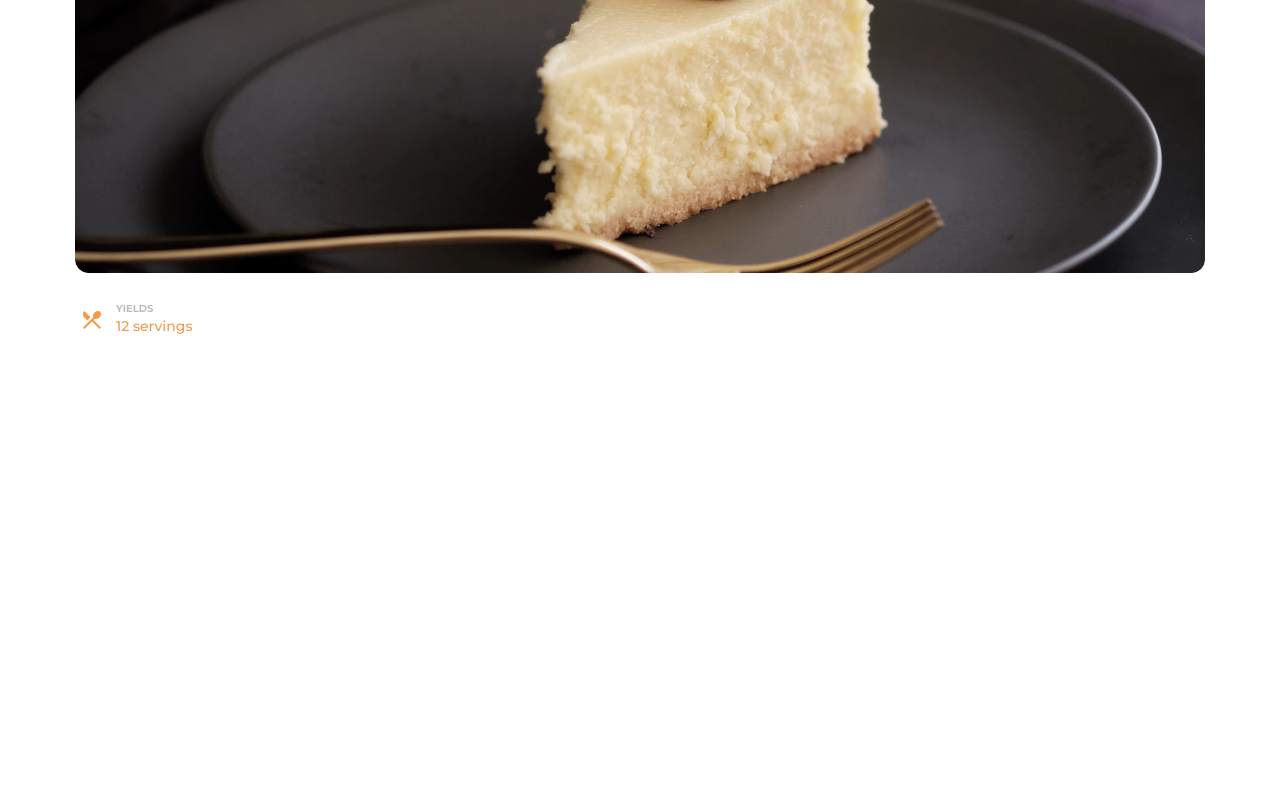
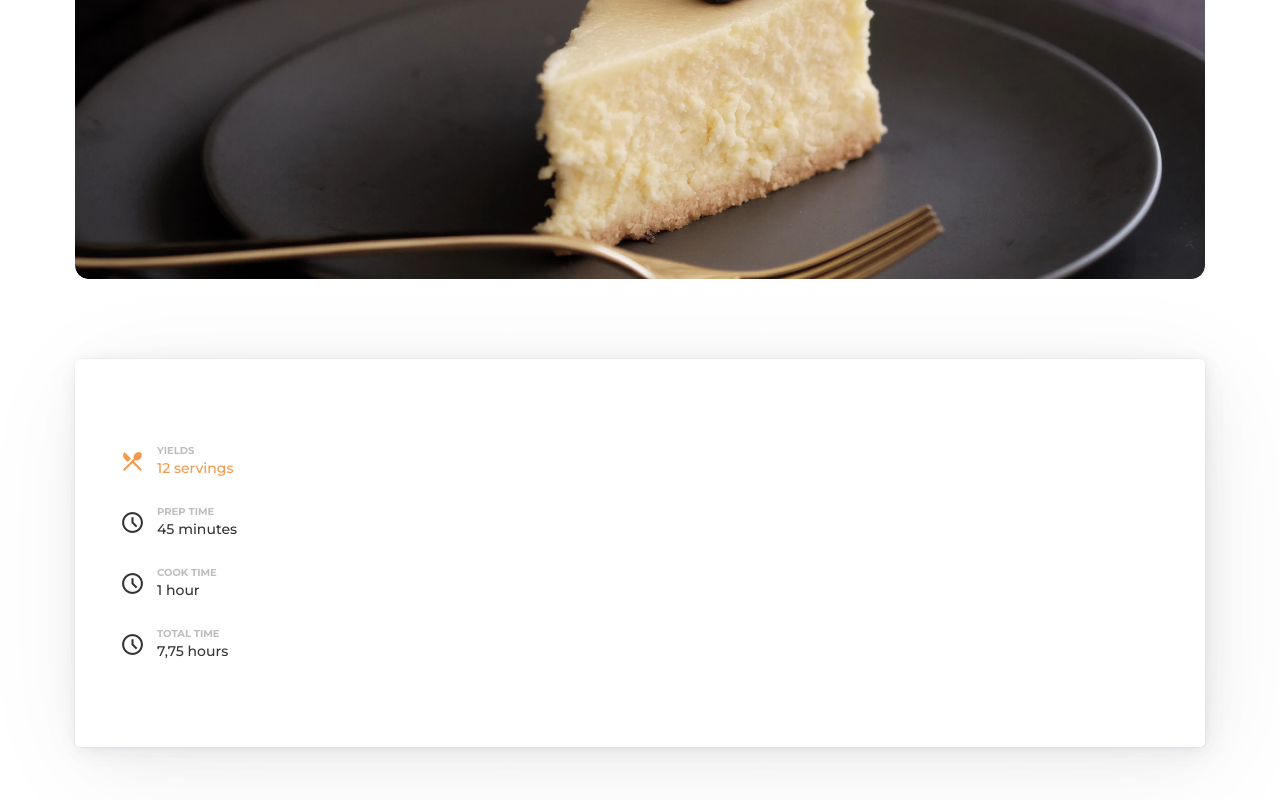
Before and after one commit to maax6/recipe-pico-css, a React (Vite) app: page / in a window 1280 px wide. Shown: the part 508-1308 px from the top of the page. Before the commit the page ends 850 px from the top, so only its background shows below. Built offline with nearby package versions, Linux system fonts and the light colour scheme; a web font is replaced by a local one.

Commit message:
🧩 All mini cards begening recipe section

```diff
--- a/index.html
+++ b/index.html
@@ -7,6 +7,7 @@
   <meta name="viewport" content="width=device-width, initial-scale=1.0" />
   <link rel="stylesheet"
     href="https://fonts.googleapis.com/css2?family=Material+Symbols+Outlined:opsz,wght,FILL,GRAD@20..48,100..700,0..1,-50..200" />
+    <link rel="stylesheet" href="https://fonts.googleapis.com/css2?family=Material+Symbols+Outlined:opsz,wght,FILL,GRAD@20..48,100..700,0..1,-50..200" />
   <title>Vite + React + TS = 🍰 </title>
 </head>
 
--- a/src/App.scss
+++ b/src/App.scss
@@ -16,23 +16,31 @@
     font-style: italic;
     font-weight: 500;
     font-size: 12px;
+    @media screen and (min-width: 772px) {
+      font-size: 14px;
+    }
   }
 }
 .img {
   border-radius: 12px;
   object-fit: cover;
 }
-.yieldsCard {
+.rapid {
+  display: flex;
+  flex-direction: column;
+  gap: .8em;
+  &__Card {
     padding: 5px;
     display: flex;
-  color: #f2994a;
+    color: #333333;
     font-weight: 700;
-  margin-top: 24px;
-  display: flex;
     gap: 12px;
     align-items: center;
     &__icon {
-    font-size: normal;
+      font-size: 17px;
+		@media screen and (min-width: 772px) {
+			font-size: 25px;
+		 }
     }
     &__serving {
       display: flex;
@@ -55,3 +63,24 @@
       }
     }
   }
+  @media screen and (max-width: 772px) {
+    padding-left: 0;
+    padding-top: 0;
+    box-shadow: none;
+    margin-top: 15px;
+  }
+  &__timings {
+    display: flex;
+    justify-content: space-between;
+    @media screen and (min-width: 772px) {
+      flex-direction: column;
+		gap: .8em;
+    }
+  }
+  @media screen and (min-width: 772px) {
+ }
+}
+
+.orange {
+  color: #f2994a;
+}
--- a/src/App.tsx
+++ b/src/App.tsx
@@ -2,7 +2,6 @@ import './App.scss';
 import './index.scss';
 import cheesecake from './assets/cheesecake.png';
 import { RxDragHandleDots2 } from 'react-icons/rx';
-import { FaUtensils } from 'react-icons/fa';
 export function App() {
   return (
     <main className="container">
@@ -12,23 +11,59 @@ export function App() {
         <div className="cta__dots">
           <RxDragHandleDots2 style={{ transform: 'rotate(90deg)' }} />{' '}
         </div>
-        <p className='cta__text'>
+        <p className="cta__text">
           Look no further for a creamy and ultra smooth classic cheesecake
           recipe! Paired with a buttery graham cracker crust, no one can deny
           its simple decadence. For the best results, bake in a water bath.
         </p>
       </div>
 
-      <img src={cheesecake} alt="Cheesecake" className='img'/>
-      <div className="yieldsCard">
-        <span className="material-symbols-outlined yieldsCard__icon">
-          local_dining
-        </span>
-        <div className="yieldsCard__serving">
-          <span className="yieldsCard__title">YIELDS</span>
-          <span className="yieldsCard__numbers">12 servings</span>
-        </div>
-      </div>
+      <img src={cheesecake} alt="Cheesecake" className="img" />
+      <section className="sec">
+        <article className="rapid">
+          <div className="rapid__Card orange">
+            <span className="material-symbols-outlined rapid__Card__icon">
+              local_dining
+            </span>
+            <div className="rapid__Card__serving">
+              <span className="rapid__Card__title">YIELDS</span>
+              <span className="rapid__Card__numbers">12 servings</span>
+            </div>
+          </div>
+          <div className="rapid__timings">
+            <div className="rapid__Card">
+              <span className="material-symbols-outlined rapid__Card__icon">
+                schedule
+              </span>
+              <div className="rapid__Card__serving">
+                <span className="rapid__Card__title">PREP TIME</span>
+                <span className="rapid__Card__numbers">45 minutes</span>
+              </div>
+            </div>
+            <div className="rapid__Card">
+              <span className="material-symbols-outlined rapid__Card__icon">
+                schedule
+              </span>
+              <div className="rapid__Card__serving">
+                <span className="rapid__Card__title">COOK TIME</span>
+                <span className="rapid__Card__numbers">1 hour</span>
+              </div>
+            </div>
+            <div className="rapid__Card">
+              <span className="material-symbols-outlined rapid__Card__icon">
+                schedule
+              </span>
+              <div className="rapid__Card__serving">
+                <span className="rapid__Card__title">TOTAL TIME</span>
+                <span className="rapid__Card__numbers">7,75 hours</span>
+              </div>
+            </div>
+          </div>
+        </article>
+        <p className="recipe">
+          <p></p>
+        </p>
+      </section>
     </main>
   );
 }
```
Also changed, not shown: 1 other file (tests, documents, lock files or other folders). Lines whose indentation alone changed are shown as unchanged.
